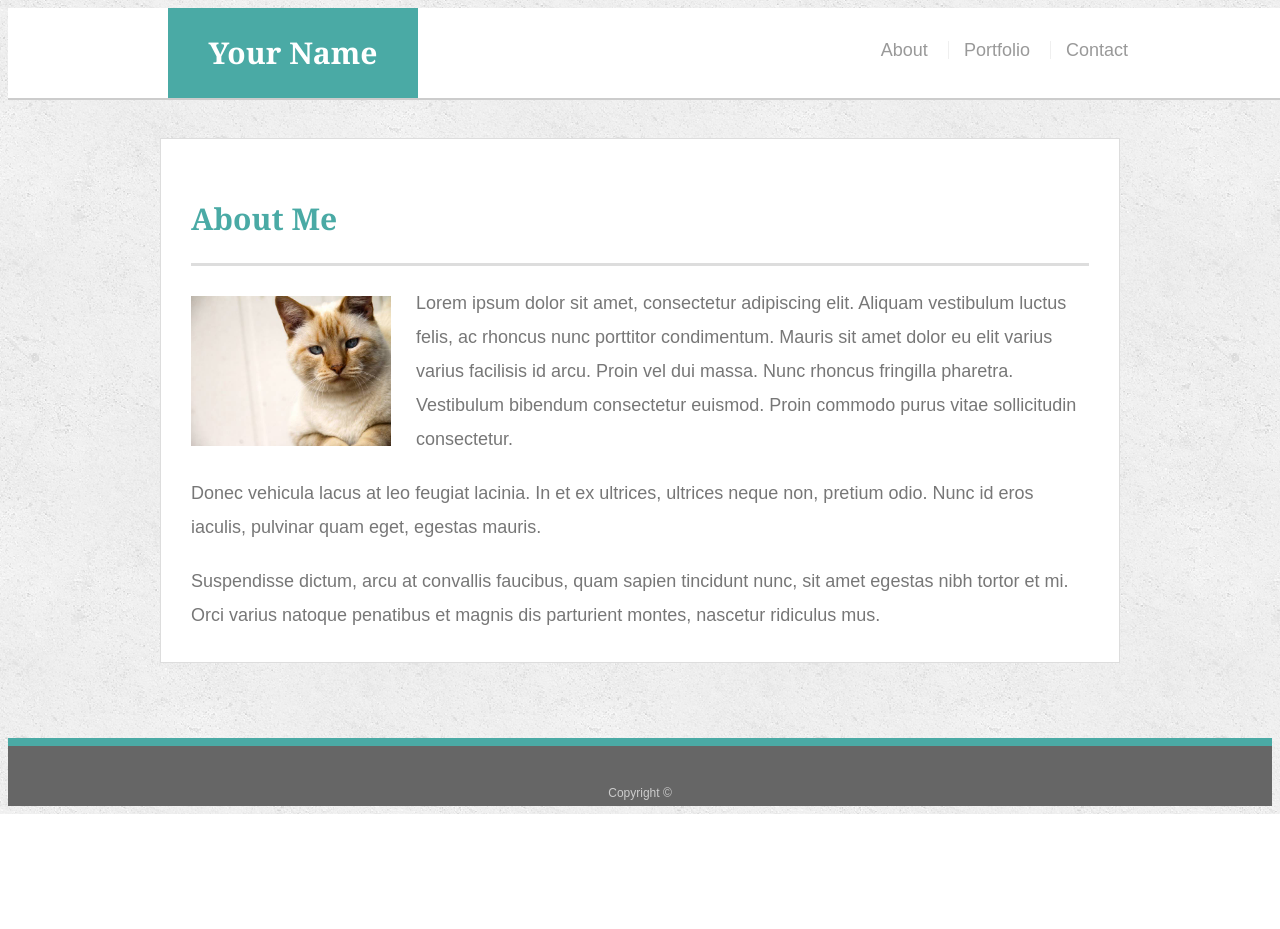
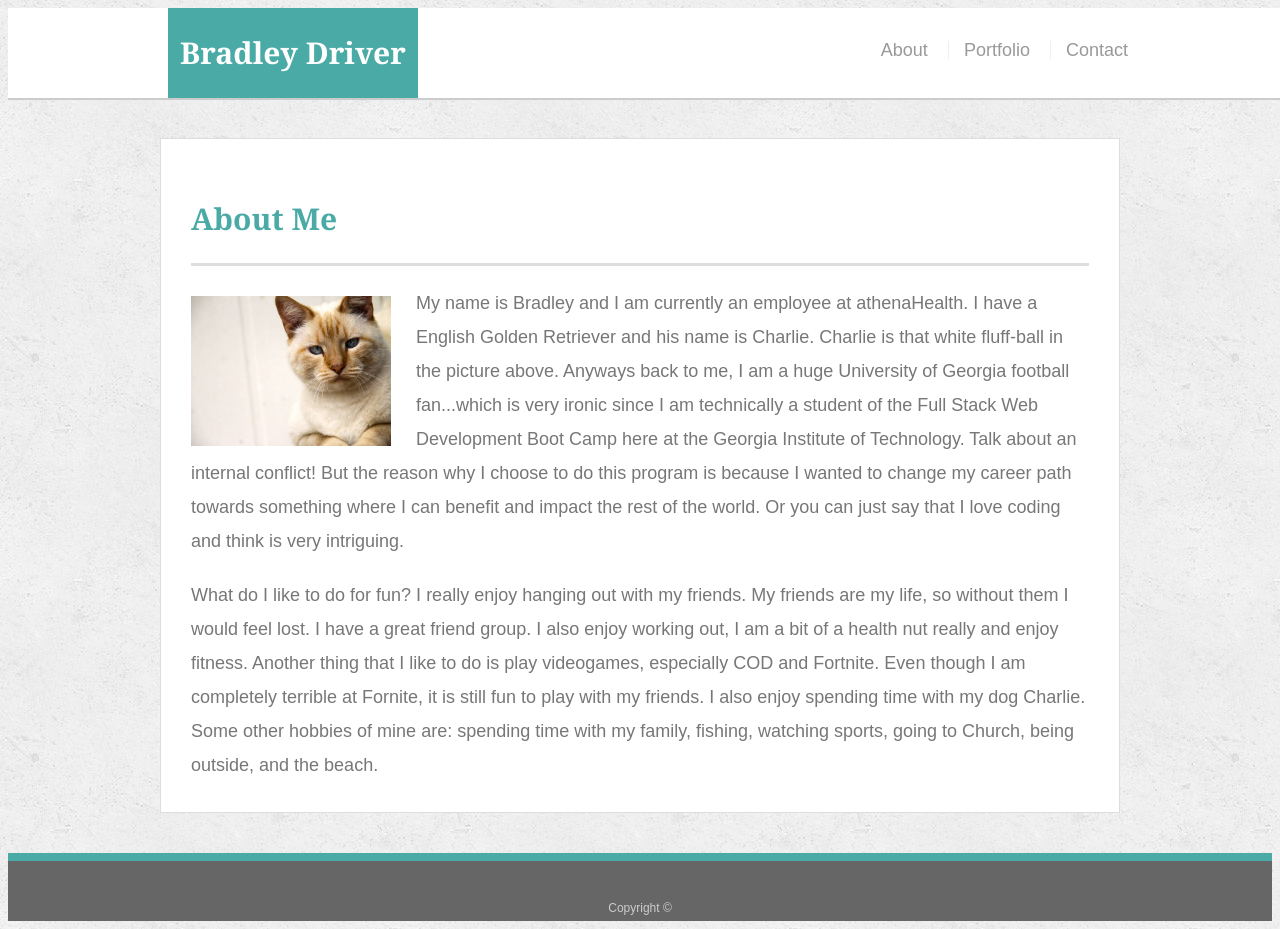
Before and after one commit to edriver4/Basic-Portfolio, a plain HTML site: page index.html in a window 1280 px wide. Before the commit the page ends 814 px from the top, so only its background shows below. Drawn offline with Linux system fonts and the light colour scheme.

Commit message:
modifiy index.html

```diff
--- a/index.html
+++ b/index.html
@@ -12,7 +12,7 @@
 
   <header id="masthead">
     <div class="container">
-      <a href="index.html" id="logo">Your Name</a>
+      <a href="index.html" id="logo">Bradley Driver</a>
       <nav>
         <a href="index.html">About</a>
         <a href="portfolio.html">Portfolio</a>
@@ -27,11 +27,10 @@
 
       <img src="assets/images/cat.jpg" class="auth-image" alt="Your Name">
 
-      <p>Lorem ipsum dolor sit amet, consectetur adipiscing elit. Aliquam vestibulum luctus felis, ac rhoncus nunc porttitor condimentum. Mauris sit amet dolor eu elit varius varius facilisis id arcu. Proin vel dui massa. Nunc rhoncus fringilla pharetra. Vestibulum bibendum consectetur euismod. Proin commodo purus vitae sollicitudin consectetur.</p>
+      <p>My name is Bradley and I am currently an employee at athenaHealth. I have a English Golden Retriever and his name is Charlie. Charlie is that white fluff-ball in the picture above. Anyways back to me, I am a huge University of Georgia football fan...which is very ironic since I am technically a student of the Full Stack Web Development Boot Camp here at the Georgia Institute of Technology. Talk about an internal conflict! But the reason why I choose to do this program is because I wanted to change my career path towards something where I can benefit and impact the rest of the world. Or you can just say that I love coding and think is very intriguing.</p>
 
-      <p>Donec vehicula lacus at leo feugiat lacinia. In et ex ultrices, ultrices neque non, pretium odio. Nunc id eros iaculis, pulvinar quam eget, egestas mauris.</p>
+      <p>What do I like to do for fun? I really enjoy hanging out with my friends. My friends are my life, so without them I would feel lost. I have a great friend group. I also enjoy working out, I am a bit of a health nut really and enjoy fitness. Another thing that I like to do is play videogames, especially COD and Fortnite. Even though I am completely terrible at Fornite, it is still fun to play with my friends. I also enjoy spending time with my dog Charlie. Some other hobbies of mine are: spending time with my family, fishing, watching sports, going to Church, being outside, and the beach.</p>
 
-      <p>Suspendisse dictum, arcu at convallis faucibus, quam sapien tincidunt nunc, sit amet egestas nibh tortor et mi. Orci varius natoque penatibus et magnis dis parturient montes, nascetur ridiculus mus.</p>
 
     </section>
 
```
